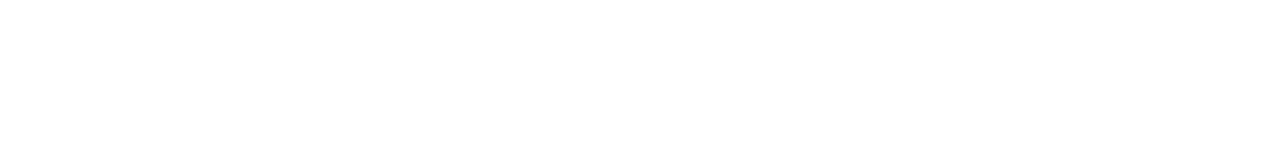
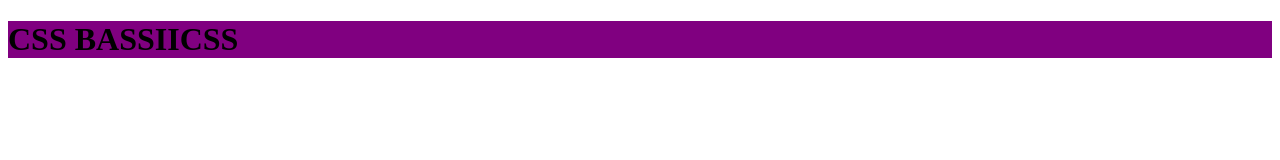
Before and after one commit to benhall847/css-demo-2019, a plain HTML site: page index.html in a window 1280 px wide. Drawn offline with Linux system fonts and the light colour scheme.

Commit message:
added styles

```diff
--- a/index.html
+++ b/index.html
@@ -4,9 +4,10 @@
     <meta charset="UTF-8">
     <meta name="viewport" content="width=device-width, initial-scale=1.0">
     <meta http-equiv="X-UA-Compatible" content="ie=edge">
-    <title>Document</title>
+    <title>CSS BASICS</title>
+    <link rel="stylesheet" href="/stylesheets/index.css">
 </head>
 <body>
-
+    <h1 class="main-title">CSS BASSIICSS</h1>
 </body>
 </html>
--- /dev/null
+++ b/stylesheets/index.css
@@ -0,0 +1,7 @@
+/*
+These are the styles for the whole document
+ */
+
+.main-title {
+    background: purple;
+}red
```
